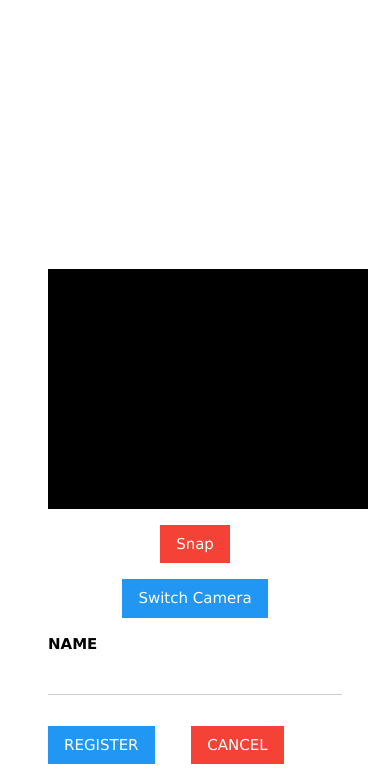
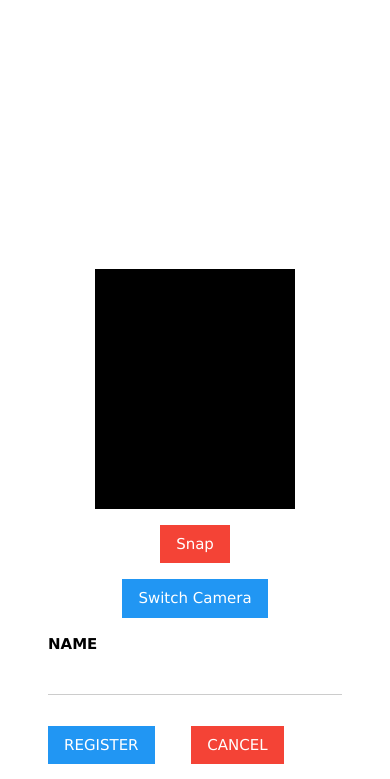
Before and after one commit to Froillan123/Register, a Flask app: page / in a window 390 px wide. Shown: the part 228-1007 px from the top of the page. Run offline with Flask 3, Linux system fonts and the light colour scheme; data that the repository does not hold is empty; some libraries are stand-ins or nearby versions.

Commit message:
HELLO NIGGA

```diff
--- a/templates/index.html
+++ b/templates/index.html
@@ -27,7 +27,7 @@
         }
         #my_result {
             margin: auto;
-            width: 320px;
+            width: 200px;
             height: 240px;
             display: flex;
             margin-top: 1rem;
```
